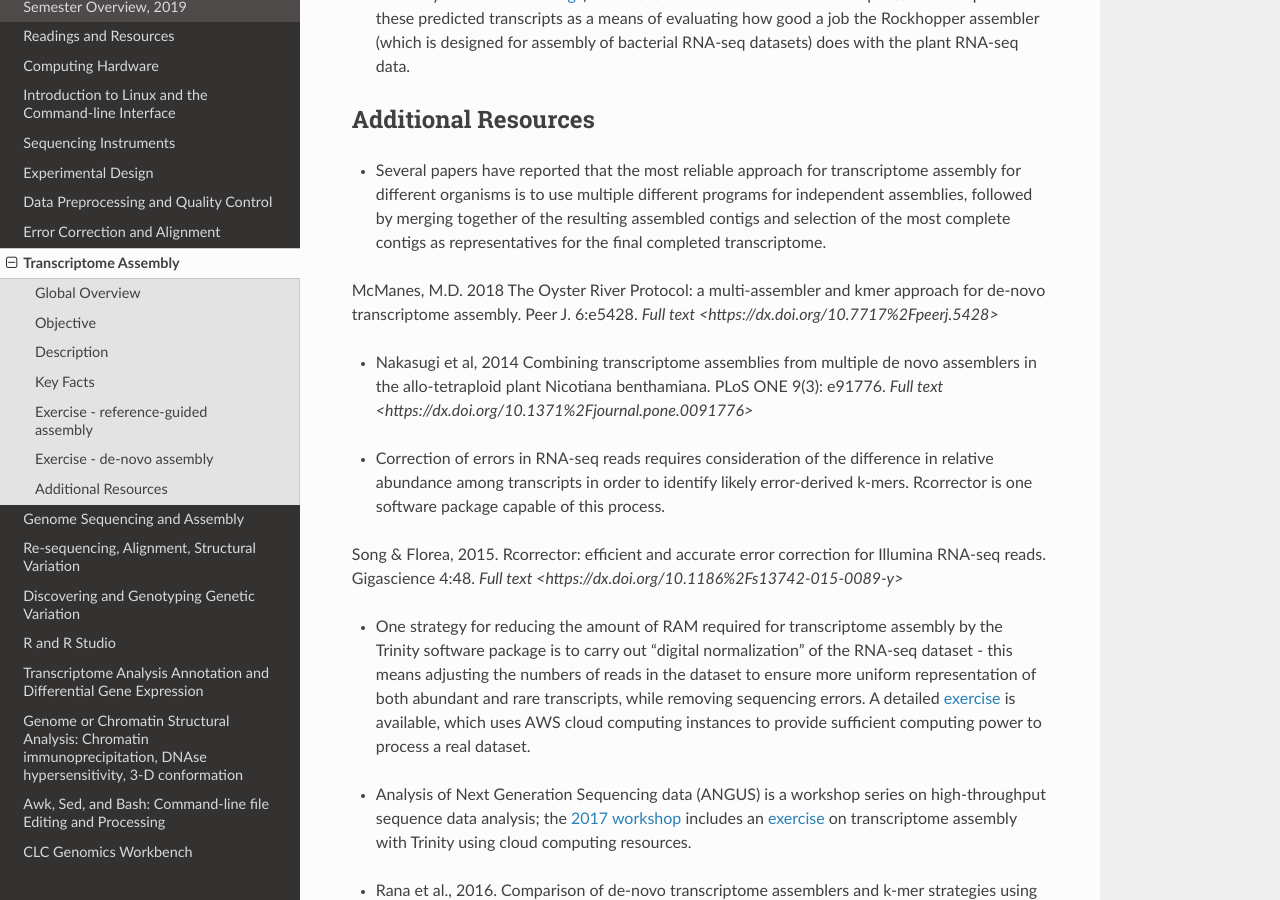
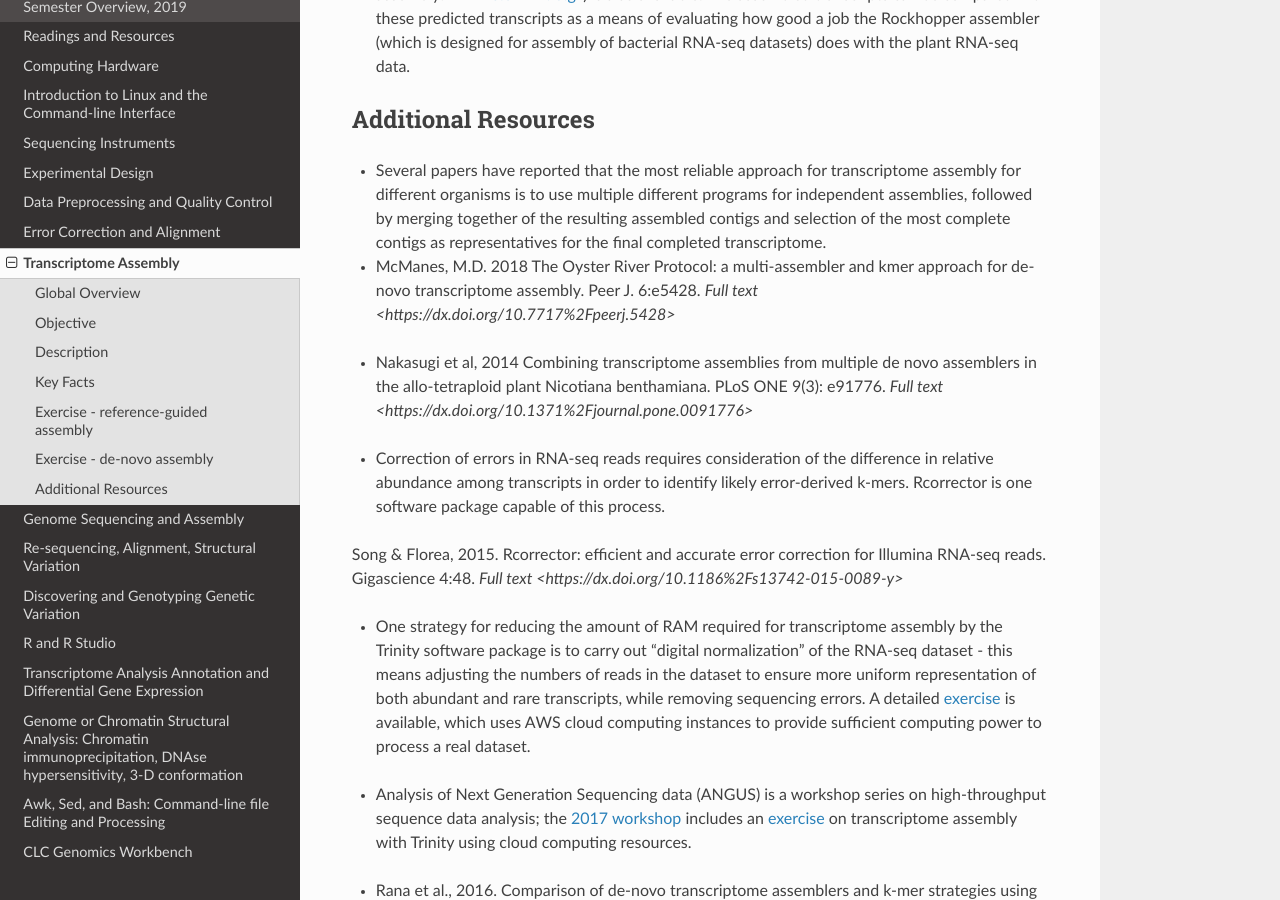
Before and after one commit to rwhetten/DeepSeqAnalysis, a Sphinx documentation site: the page built from docs/source/transcriptome-assembly.rst, in a window 1280 px wide and 900 px high, scrolled down 2617 px. Built offline with Sphinx 7.4.7 and the Read the Docs theme 2.0.0, drawn with Linux system fonts in a browser that asks for light colours.

```diff
--- a/docs/source/transcriptome-assembly.rst
+++ b/docs/source/transcriptome-assembly.rst
@@ -84,7 +84,7 @@ Additional Resources
 ********************
 
 + Several papers have reported that the most reliable approach for transcriptome assembly for different organisms is to use multiple different programs for independent assemblies, followed by merging together of the resulting assembled contigs and selection of the most complete contigs as representatives for the final completed transcriptome.
-McManes, M.D. 2018 The Oyster River Protocol: a multi-assembler and kmer approach for de-novo transcriptome assembly. Peer J. 6:e5428. `Full text <https://dx.doi.org/10.7717%2Fpeerj.5428>`
++ McManes, M.D. 2018 The Oyster River Protocol: a multi-assembler and kmer approach for de-novo transcriptome assembly. Peer J. 6:e5428. `Full text <https://dx.doi.org/10.7717%2Fpeerj.5428>`
 
 \
 
```
